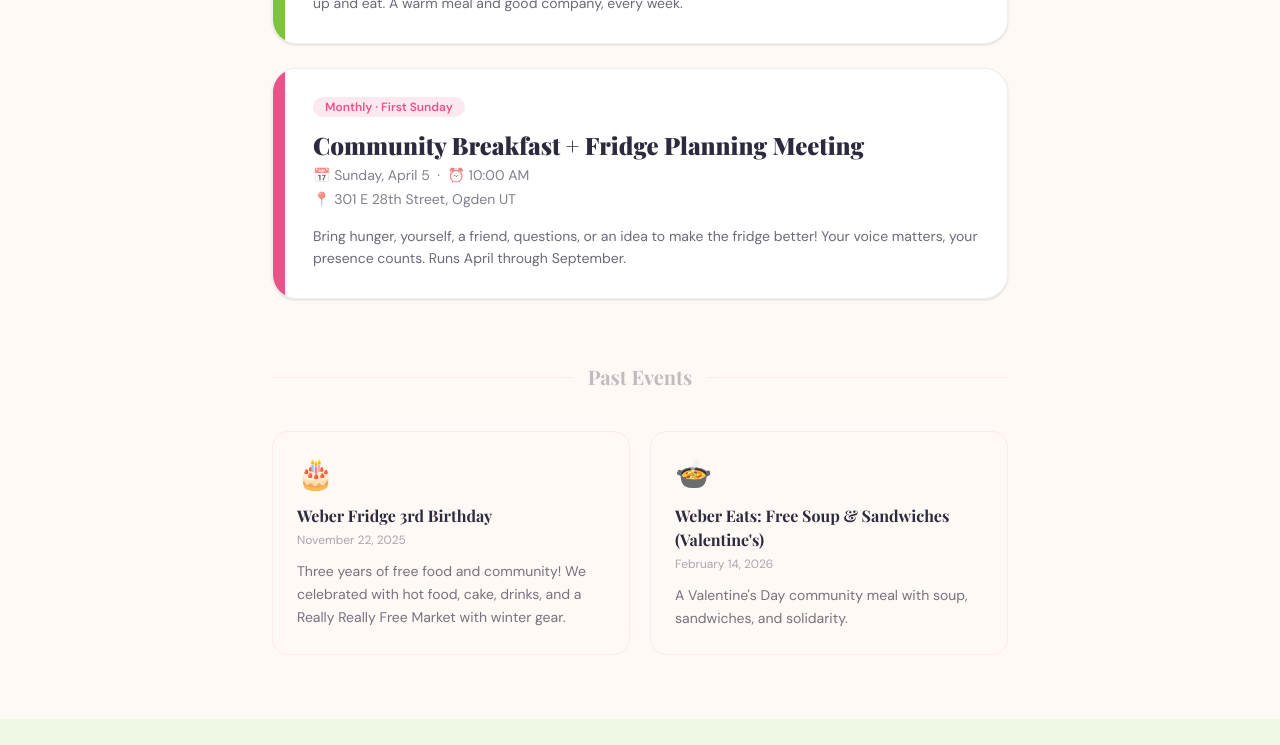
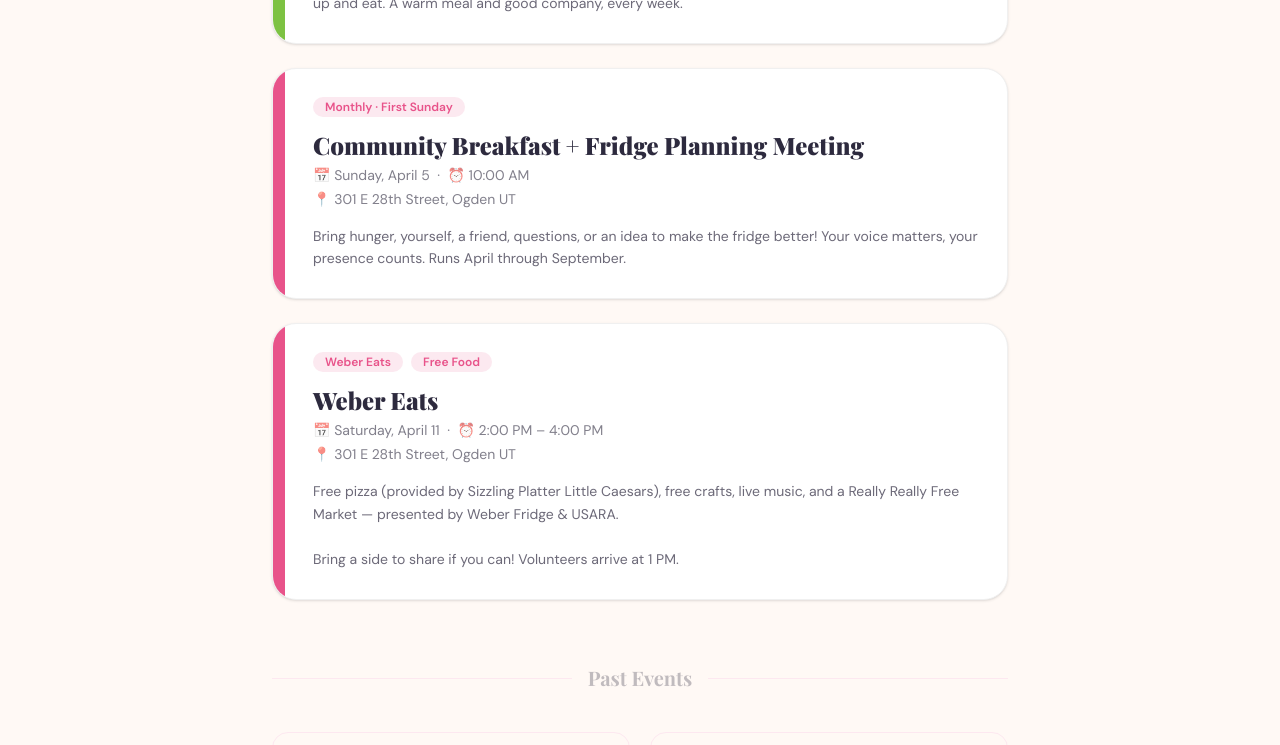
Before and after one commit to tylergleave/weberfridge, a SvelteKit app: page /events in a window 1280 px wide. Shown: the part 608-1353 px from the top of the page. Built offline with nearby package versions, Linux system fonts and the light colour scheme; a web font is replaced by a local one.

Commit message:
added pizza event

```diff
--- a/src/routes/events/+page.svelte
+++ b/src/routes/events/+page.svelte
@@ -81,7 +81,24 @@
     return da - db;
   });
 
-  const upcomingEvents = [...recurringEvents];
+  const oneTimeEvents = [
+    {
+      title: 'Weber Eats',
+      date: 'Saturday, April 11',
+      time: '2:00 PM – 4:00 PM',
+      location: '301 E 28th Street, Ogden UT',
+      locationUrl: 'https://maps.app.goo.gl/SXxf1E9HAqBzCUpAA',
+      description: 'Free pizza (provided by Sizzling Platter Little Caesars), free crafts, live music, and a Really Really Free Market — presented by Weber Fridge & USARA.\n\nBring a side to share if you can! Volunteers arrive at 1 PM.',
+      tags: ['Weber Eats', 'Free Food'],
+      color: '#E8538A',
+      sortDate: new Date(2026, 3, 11), // April 11, 2026
+    },
+  ].filter(e => e.sortDate >= new Date(new Date().getFullYear(), new Date().getMonth(), new Date().getDate()));
+
+  const upcomingEvents = [
+    ...recurringEvents.map(e => ({ ...e, sortDate: new Date(e.date) })),
+    ...oneTimeEvents,
+  ].sort((a, b) => a.sortDate - b.sortDate);
 
   const pastEvents = [
     {
```
